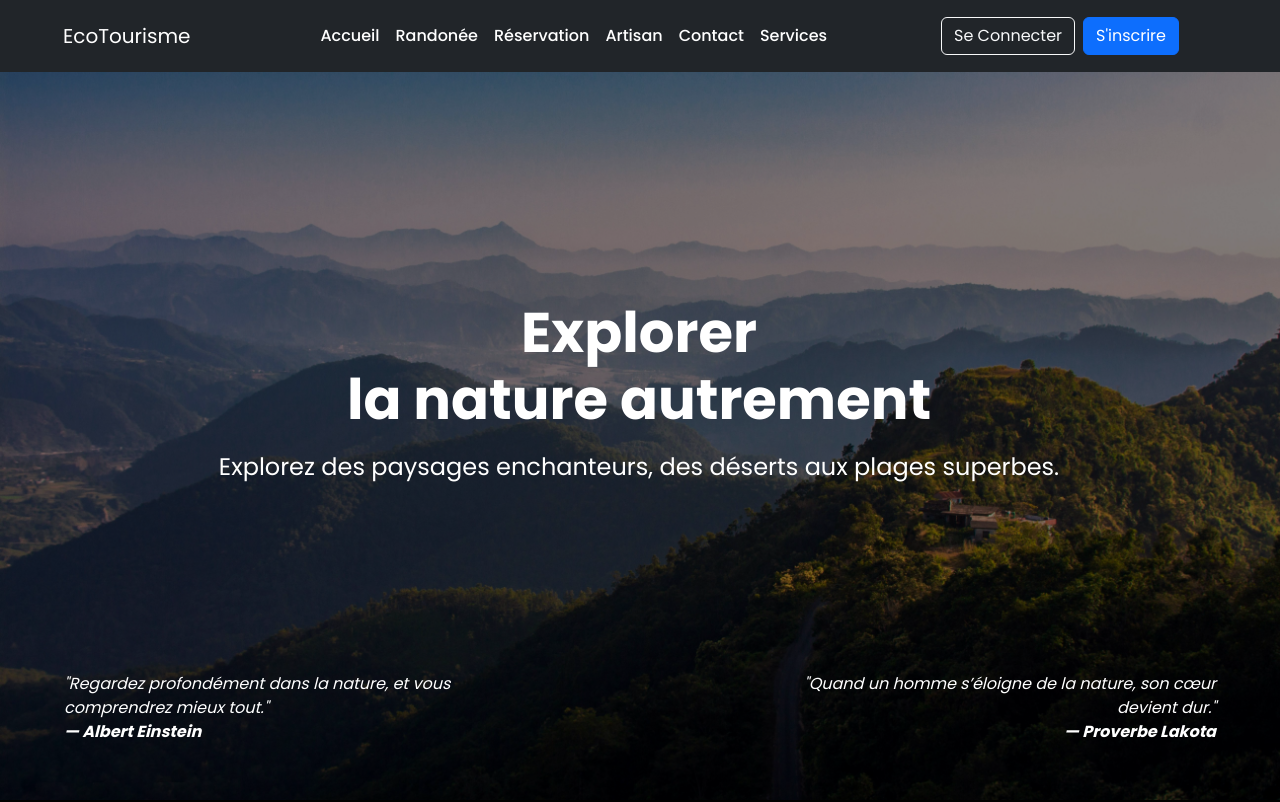
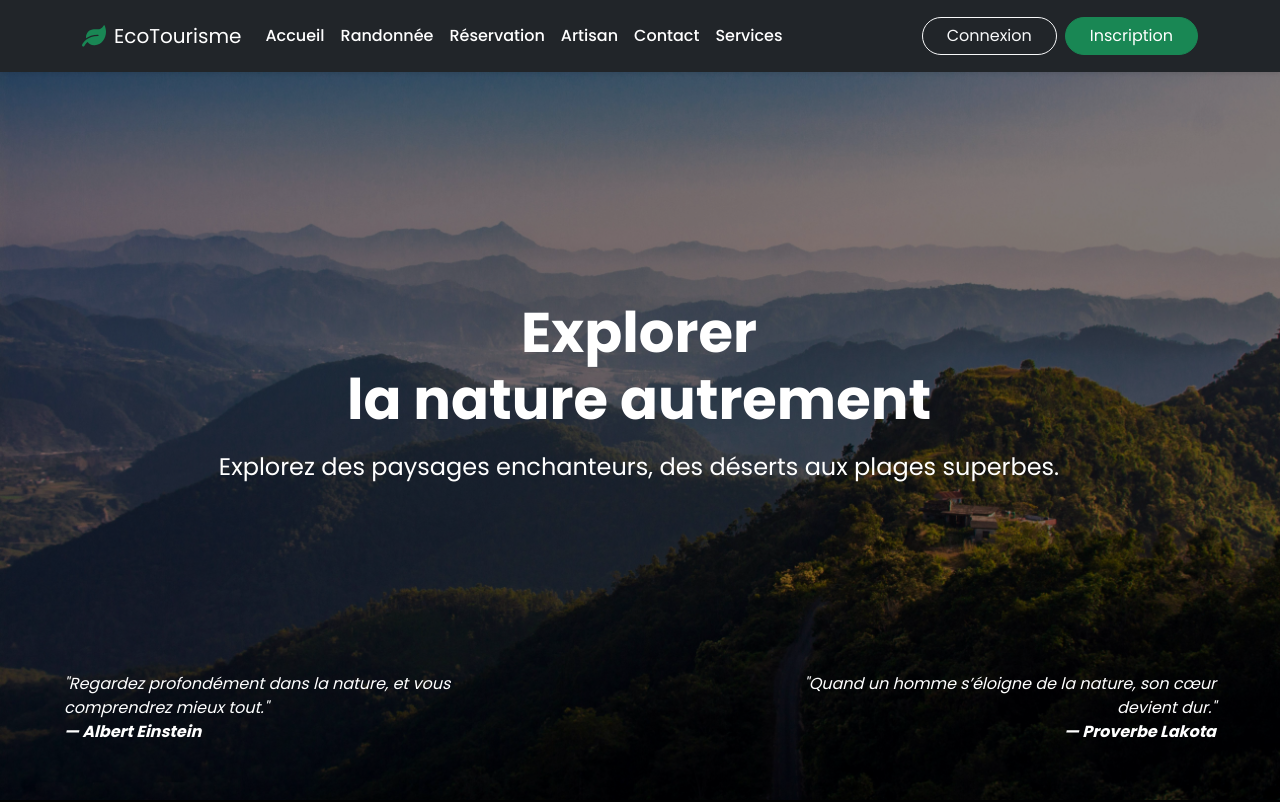
Before and after one commit to medaminenasfi/ecotourisme, a React (Create React App) app: page / in a window 1280 px wide. Shown: the top 802 px of the page. Built offline with nearby package versions, Linux system fonts and the light colour scheme.

Commit message:
modif nav ,

```diff
--- a/src/Components/navbar.css
+++ b/src/Components/navbar.css
@@ -1,59 +1,27 @@
-.custom-navbar {
-  position: absolute;
-  width: 100%;
-  top: 0;
-  left: 0;
-  z-index: 1000;
-  background-color: rgba(255, 255, 255, 0.1); /* Transparent background */
-  backdrop-filter: blur(10px); /* Blur effect */
-  padding: 15px 0;
-}
-
-.navbar-nav {
-  display: flex;
-  gap: 30px;
-  flex-wrap: wrap;
-}
-
 .nav-link {
-  color: white !important;
-  font-size: 18px;
-  font-weight: 500;
+  transition: all 0.2s ease;
+  position: relative;
 }
 
 .nav-link:hover {
-  text-decoration: underline;
+  transform: translateY(-2px);
 }
 
-.auth-buttons {
-  display: flex;
-  gap: 10px;
+.nav-link.active {
+  font-weight: 600;
+  color: #20c997 !important;
 }
 
-.auth-buttons .btn-outline-light {
-  border-color: white;
-  color: white;
+.nav-link.active::after {
+  content: '';
+  position: absolute;
+  bottom: 0;
+  left: 0;
+  right: 0;
+  height: 2px;
+  background-color: #20c997;
 }
 
-.auth-buttons .btn-outline-light:hover {
-  background-color: white;
-  color: black;
+.dropdown-item:active {
+  background-color: #20c997;
 }
-
-/* Responsive Adjustments */
-@media (max-width: 992px) {
-  .navbar-nav {
-    flex-direction: column;
-    align-items: center;
-  }
-
-  .auth-buttons {
-    flex-direction: column;
-    text-align: center;
-    width: 100%;
-  }
-
-  .auth-buttons .btn {
-    width: 100%;
-  }
-}
--- a/src/Components/navbar.js
+++ b/src/Components/navbar.js
@@ -1,94 +1,125 @@
 import React, { useContext, useEffect, useState } from "react";
-import { Link } from "react-router-dom";
+import { Link, NavLink } from "react-router-dom";
 import { AuthContext } from "../context/AuthContext";
-import "../pages/ServicesList"
-import"../Components/gestion";
+import { FaLeaf, FaUser, FaPlusCircle, FaChartLine,FaCommentDots,FaExclamationTriangle } from "react-icons/fa";
+
 const Navbar = () => {
   const { user, logout } = useContext(AuthContext);
   const [isAuthenticated, setIsAuthenticated] = useState(false);
 
   useEffect(() => {
     setIsAuthenticated(!!user);
-  }, [user]); // 🔥 Update when user changes
+  }, [user]);
 
   return (
-    <nav className="navbar navbar-expand-lg navbar-dark bg-dark">
+    <nav className="navbar navbar-expand-lg navbar-dark bg-dark shadow-sm py-3">
       <div className="container">
-        <Link className="navbar-brand" to="/">
+        {/* Brand Logo */}
+        <Link className="navbar-brand d-flex align-items-center" to="/">
+          <FaLeaf className="me-2 fs-4 text-success" />
           EcoTourisme
         </Link>
 
+        {/* Toggler */}
         <button
           className="navbar-toggler"
           type="button"
           data-bs-toggle="collapse"
-          data-bs-target="#navbarContent"
-          aria-controls="navbarContent"
+          data-bs-target="#mainNav"
           aria-expanded="false"
-          aria-label="Toggle navigation"
         >
           <span className="navbar-toggler-icon"></span>
         </button>
 
-        <div className="collapse navbar-collapse" id="navbarContent">
-          <ul className="navbar-nav mx-auto">
-            <li className="nav-item"><Link to="/" className="nav-link">Accueil</Link></li>
-            <li className="nav-item"><Link to="/Randonée" className="nav-link">Randonée</Link></li>
-            <li className="nav-item"><Link to="/Reservation" className="nav-link">Réservation</Link></li>
+        {/* Navigation Items */}
+        <div className="collapse navbar-collapse" id="mainNav">
+          <ul className="navbar-nav me-auto mb-2 mb-lg-0">
+            {/* Liens principaux */}
+            <li className="nav-item">
+              <NavLink to="/" className="nav-link" end>Accueil</NavLink>
+            </li>
+            <li className="nav-item">
+              <NavLink to="/Randonée" className="nav-link">Randonnée</NavLink>
+            </li>
+            <li className="nav-item">
+              <NavLink to="/Reservation" className="nav-link">Réservation</NavLink>
+            </li>
             <li className="nav-item"><Link to="/Artisan" className="nav-link">Artisan</Link></li>
             <li className="nav-item"><Link to="/Contact" className="nav-link">Contact</Link></li>
-
             <li className="nav-item">
-  <Link to="/ServicesList" className="nav-link">Services</Link>
+              <NavLink to="/ServicesList" className="nav-link">Services</NavLink>
             </li>
 
-{user && (
+            {/* Lien Gestion conditionnel */}
+            {isAuthenticated && (
               <li className="nav-item">
-    <Link to="./gestion" className="nav-link">
+                <NavLink to="/gestion" className="nav-link">
+                  <FaChartLine className="me-1" />
                   Gestion
-    </Link>
+                </NavLink>
               </li>
             )}
 
+            {/* Liens spécifiques aux rôles */}
+            {isAuthenticated && user.role === "admin" && (
+              <li className="nav-item">
+                <NavLink to="/AdminDashboard" className="nav-link">
+                  Dashboard Admin
+                </NavLink>
+              </li>
+            )}
 
-
-
-
-
-            {isAuthenticated && user.role === "admin" && (
-              <li className="nav-item"><Link to="/AdminDashboard" className="nav-link">Admin Dashboard</Link></li>
+            {isAuthenticated && user.role === "fournisseur" && (
+              <li className="nav-item">
+                <NavLink to="/create-service" className="nav-link">
+                  <FaPlusCircle className="me-1" />
+                  Mes Services
+                </NavLink>
+              </li>
             )}
           </ul>
 
-          <div className="d-flex align-items-center">
+          {/* Section authentification */}
+          <div className="d-flex align-items-center gap-2">
             {!isAuthenticated ? (
               <>
-                <Link className="btn btn-outline-light me-2" to="/Seconnecter">Se Connecter</Link>
-                <Link className="btn btn-primary" to="/inscrire">S'inscrire</Link>
+                <Link to="/Seconnecter" className="btn btn-outline-light rounded-pill px-4">
+                  Connexion
+                </Link>
+                <Link to="/inscrire" className="btn btn-success rounded-pill px-4">
+                  Inscription
+                </Link>
               </>
             ) : (
-              <>
-                <Link className="btn btn-outline-light me-2" to="/profile">Profile</Link>
-                <button className="btn btn-danger" onClick={logout}>Logout</button>
-              </>
+              <div className="dropdown">
+                <button
+                  className="btn btn-outline-light dropdown-toggle d-flex align-items-center"
+                  type="button"
+                  data-bs-toggle="dropdown"
+                >
+                  <FaUser className="me-2" />
+                  {user.first_name}
+                </button>
+                <ul className="dropdown-menu dropdown-menu-end">
+                  <li>
+                    <Link to="/profile" className="dropdown-item">
+                      Profil
+                    </Link>
+                  </li>
+                  <li>
+                    <hr className="dropdown-divider" />
+                  </li>
+                  <li>
+                    <button className="dropdown-item text-danger" onClick={logout}>
+                      Déconnexion
+                    </button>
+                  </li>
+                </ul>
+              </div>
             )}
           </div>
         </div>
       </div>
-
-
-<ul className="navbar-nav mx-auto">
-  {/* ... existing links ... */}
-
-  {isAuthenticated && user.role === "fournisseur" && (
-    <li className="nav-item">
-      <Link to="/create-service" className="nav-link">Gestion Service</Link>
-    </li>
-  )}
-</ul>
-
-
-
     </nav>
   );
 };
```
Lines whose indentation alone changed are shown as unchanged.
